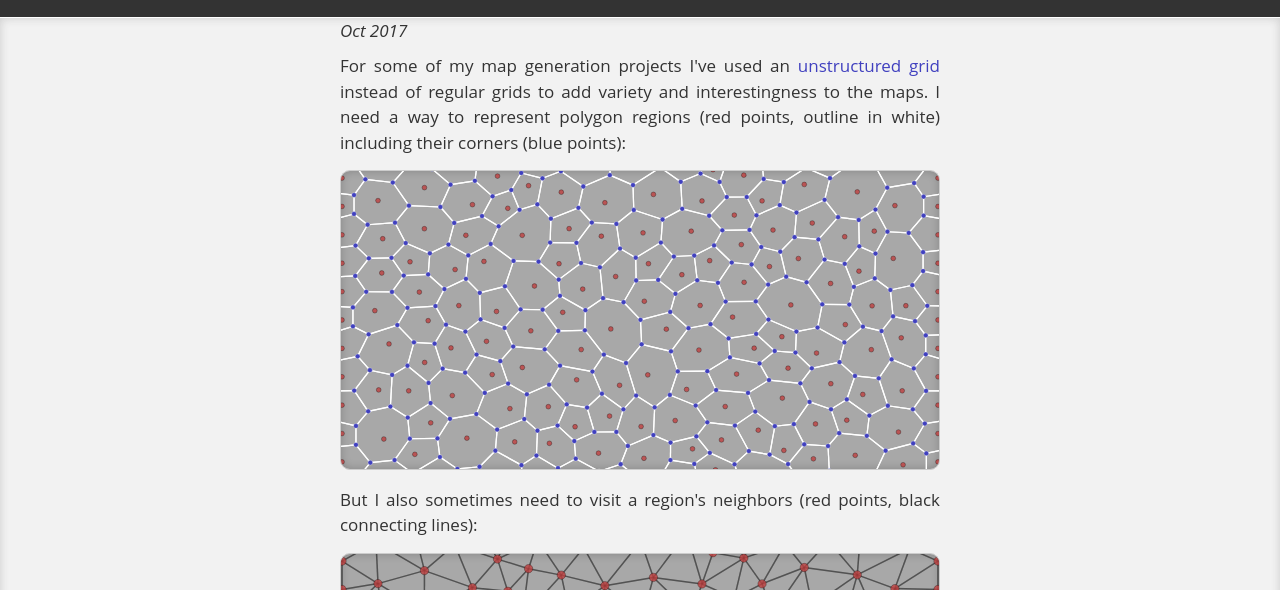
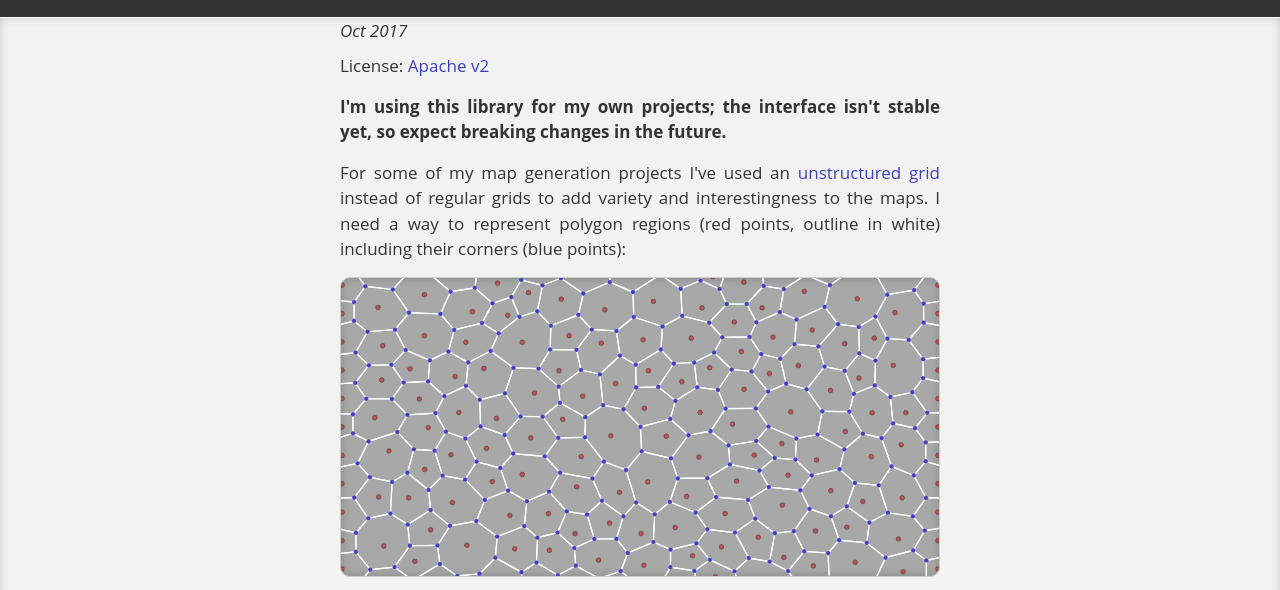
Before and after one commit to redblobgames/dual-mesh, a website with bundled scripts: page docs/index.html in a window 1280 px wide. Shown: the part 175-765 px from the top of the page. Built offline with nearby package versions, Linux system fonts and the light colour scheme.

Commit message:
Add Apache v2 license file
- code was already under Apache v2 but I didn't have a LICENSE file
- also mentioned license in docs

```diff
--- a/docs/index.html
+++ b/docs/index.html
@@ -19,6 +19,14 @@
     <section>
       <div>
         <address>Oct 2017</address>
+
+        <p>
+          License: <a href="https://www.apache.org/licenses/LICENSE-2.0">Apache v2</a>
+        </p>
+
+        <p>
+          <strong>I'm using this library for my own projects; the interface isn't stable yet, so expect breaking changes in the future.</strong>
+        </p>
 
         <p>
           For some of my map generation projects I've used an <a href="https://en.wikipedia.org/wiki/Types_of_mesh#Unstructured_grids">unstructured grid</a> instead of regular grids to add variety and interestingness to the maps. I need a way to represent polygon regions (red points, outline in white) including their corners (blue points):
@@ -174,7 +182,7 @@
           with for polygon maps. For my 2017 map generator projects
           (Javascript) I wrote this wrapper around the delaunator
           library. See <a href="http://www.redblobgames.com/x/1721-voronoi-alternative/">my blog post about centroid polygons</a> and <a href="http://www.redblobgames.com/x/1722-b-rep-triangle-meshes/">my
-          blog post about the dual mesh data structure. This library
+          blog post about the dual mesh data structure</a>. This library
           is an evolution of that dual mesh data structure, with ghost
           elements and different names.
         </p>
```
Also changed, not shown: 2 other files.
